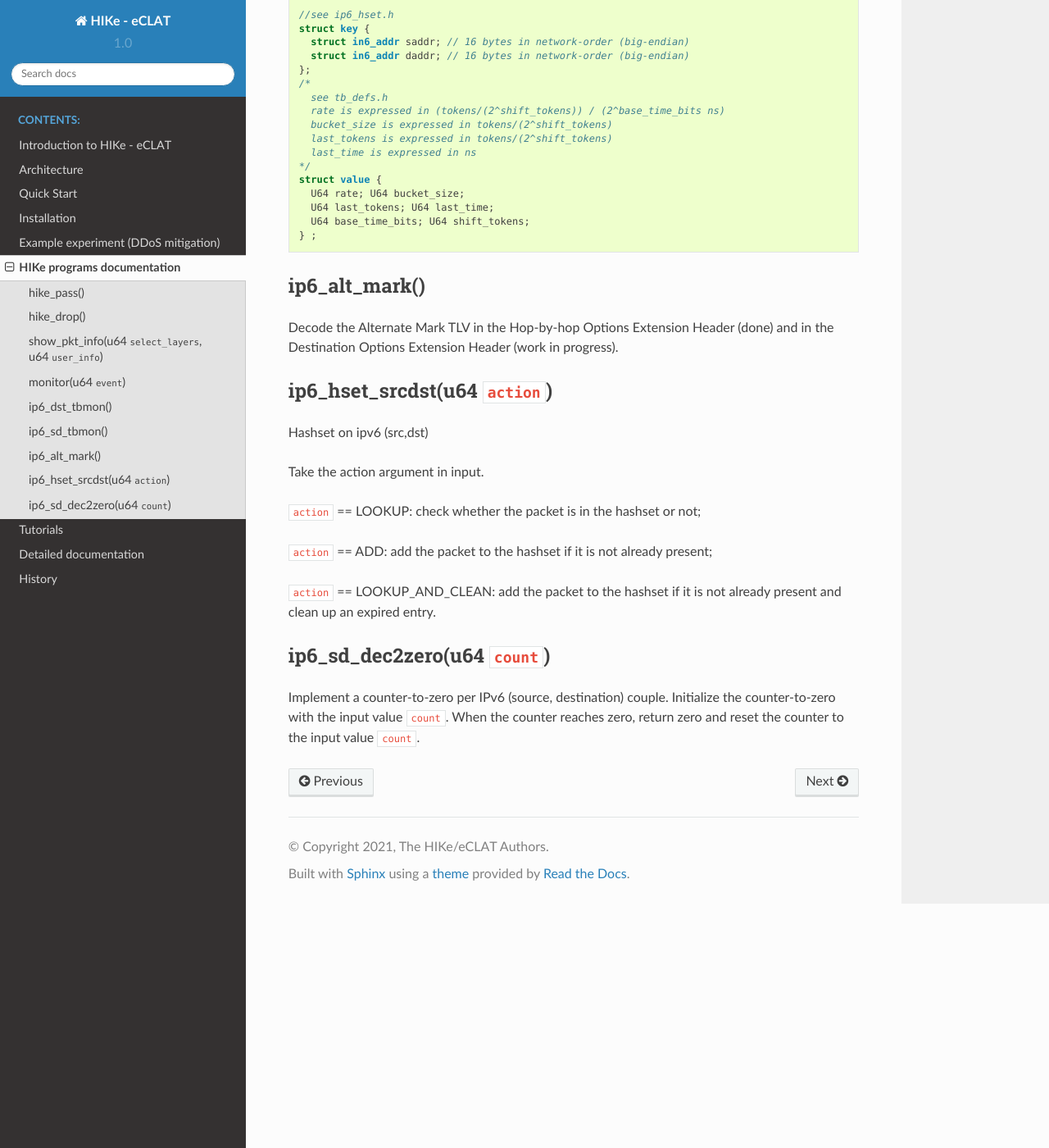
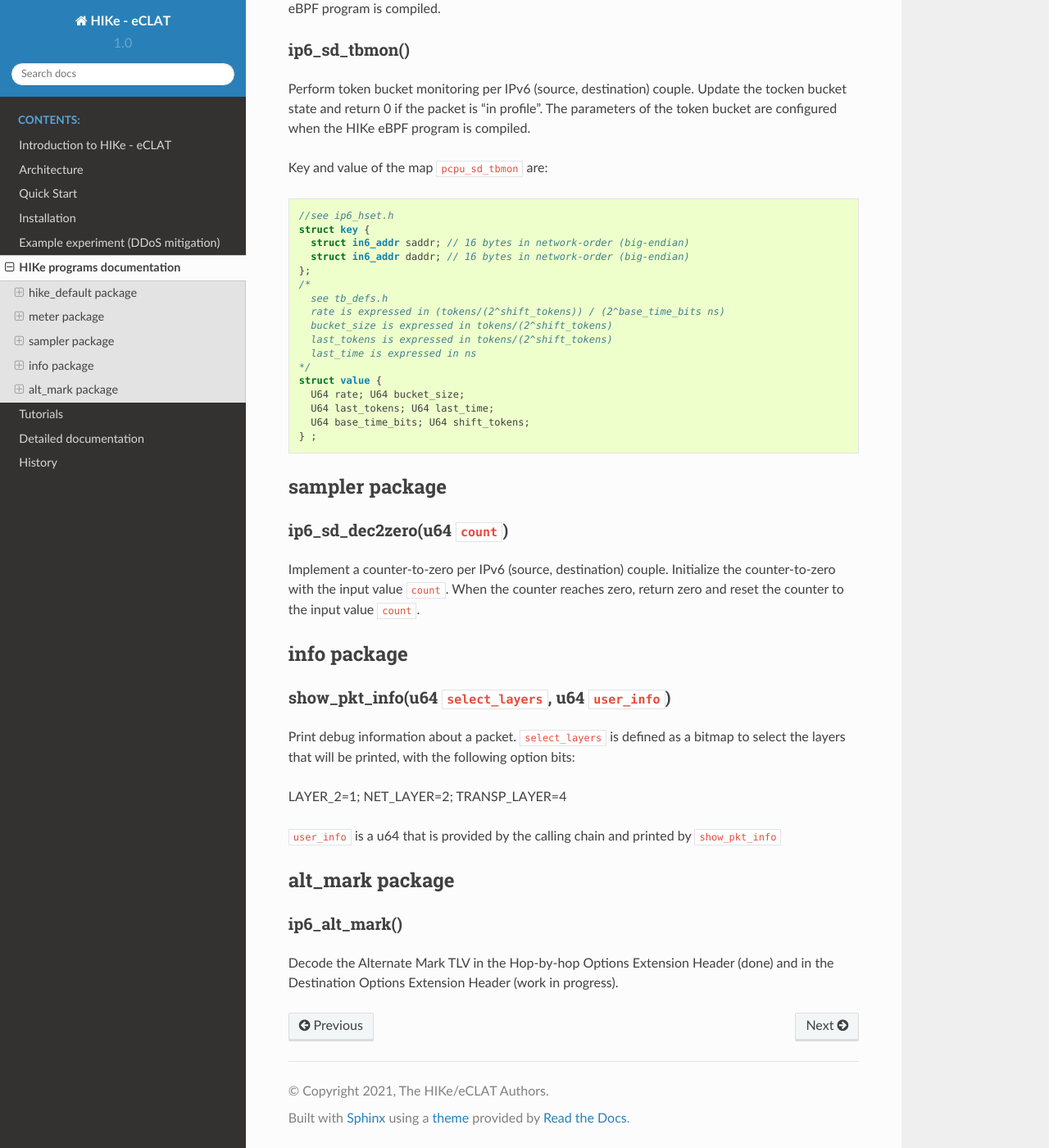
Before and after one commit to hike-eclat/docs, a Sphinx documentation site: the page built from docs/hike_programs.rst, in a window 1280 px wide and 1400 px high, scrolled down 1199 px. Shown: the whole window at 82% size. Built offline with Sphinx 7.4.7 and the Read the Docs theme 2.0.0, drawn with Linux system fonts in a browser that asks for light colours; pages that are not in the unit, such as notebooks, are missing from menus; some of the changed text lies outside the part shown.

Commit message:
Update hike_programs.rst

```diff
--- a/docs/hike_programs.rst
+++ b/docs/hike_programs.rst
@@ -3,35 +3,51 @@ HIKe programs documentation
 
 Here you can find the documentation of HIKe programs from the point of view of the eCLAT developer.
 
+The HIKe programs are organized in packages. The list of already available packages is:
+- hike_default
+- meter
+- sampler
+- info
+
+hike_default package
+---------
+
 hike_pass()
----------
+^^^^^^^^^^^
 Take the decision to pass the packet to the Linux kernel for further processing. The packet is not processed by the other programs in the eCLAT chain.
 
 hike_drop()
----------
+^^^^^^^^^^^
 Take the decision to drop the packet. The packet is not processed by the other programs in the eCLAT chain.
 
-show_pkt_info(u64 ``select_layers``, u64 ``user_info``)
----------------------------------------
-
-Print debug information about a packet.
-``select_layers`` is defined as a bitmap to select the layers that will be printed, with the following option bits:
-
-LAYER_2=1; NET_LAYER=2; TRANSP_LAYER=4
-
-``user_info`` is a u64 that is provided by the calling chain and printed by ``show_pkt_info``
-
-
 monitor(u64 ``event``)
-------------------
+^^^^^^^^^^^
 Increment the counter associated with the ``event`` number received in input. The map with all the event counts can be accessed by the user space.
 
+ip6_hset_srcdst(u64 ``action``)
+^^^^^^^^^^^
+Hashset on ipv6 (src,dst)
+
+Take the action argument in input.
+
+``action`` == LOOKUP: check whether the packet is in
+the hashset or not;
+
+``action`` == ADD: add the packet to the hashset if
+it is not already present;
+
+``action`` == LOOKUP_AND_CLEAN: add the packet to the
+hashset if it is not already present and clean up an expired entry.
+
+meter package
+---------
+
 ip6_dst_tbmon()
-------------------
+^^^^^^^^^^^
 Perform token bucket monitoring per IPv6 destination. Update the tocken bucket state and return 0 if the packet is "in profile". The parameters of the token bucket are configured when the HIKe eBPF program is compiled.
 
 ip6_sd_tbmon()
-------------------
+^^^^^^^^^^^
 Perform token bucket monitoring per IPv6 (source, destination) couple. Update the tocken bucket state and return 0 if the packet is "in profile". The parameters of the token bucket are configured when the HIKe eBPF program is compiled.
 
 Key and value of the map ``pcpu_sd_tbmon`` are:
@@ -56,27 +72,34 @@ Key and value of the map ``pcpu_sd_tbmon`` are:
     U64 base_time_bits; U64 shift_tokens;
   } ;
 
-ip6_alt_mark()
-------------------
-Decode the Alternate Mark TLV in the Hop-by-hop Options Extension Header (done) and in the Destination Options Extension Header (work in progress).
+
+sampler package
+---------
+
+ip6_sd_dec2zero(u64 ``count``)
+^^^^^^^^^^^
+
+Implement a counter-to-zero per IPv6 (source, destination) couple. Initialize the counter-to-zero with the input value ``count``. When the counter reaches zero, return zero and reset the counter to the input value ``count``.
+
+info package
+---------
+
+show_pkt_info(u64 ``select_layers``, u64 ``user_info``)
+^^^^^^^^^^^^^^^^^^^^^^^^^^^^^^^^^^^^^^^
+
+Print debug information about a packet.
+``select_layers`` is defined as a bitmap to select the layers that will be printed, with the following option bits:
+
+LAYER_2=1; NET_LAYER=2; TRANSP_LAYER=4
+
+``user_info`` is a u64 that is provided by the calling chain and printed by ``show_pkt_info``
 
 
-ip6_hset_srcdst(u64 ``action``)
-------------------
-Hashset on ipv6 (src,dst)
 
-Take the action argument in input.
+alt_mark package
+---------
 
-``action`` == LOOKUP: check whether the packet is in
-the hashset or not;
 
-``action`` == ADD: add the packet to the hashset if
-it is not already present;
-
-``action`` == LOOKUP_AND_CLEAN: add the packet to the
-hashset if it is not already present and clean up an expired entry.
-
-ip6_sd_dec2zero(u64 ``count``)
-------------------
-
-Implement a counter-to-zero per IPv6 (source, destination) couple. Initialize the counter-to-zero with the input value ``count``. When the counter reaches zero, return zero and reset the counter to the input value ``count``.
+ip6_alt_mark()
+^^^^^^^^^^^
+Decode the Alternate Mark TLV in the Hop-by-hop Options Extension Header (done) and in the Destination Options Extension Header (work in progress).
```
